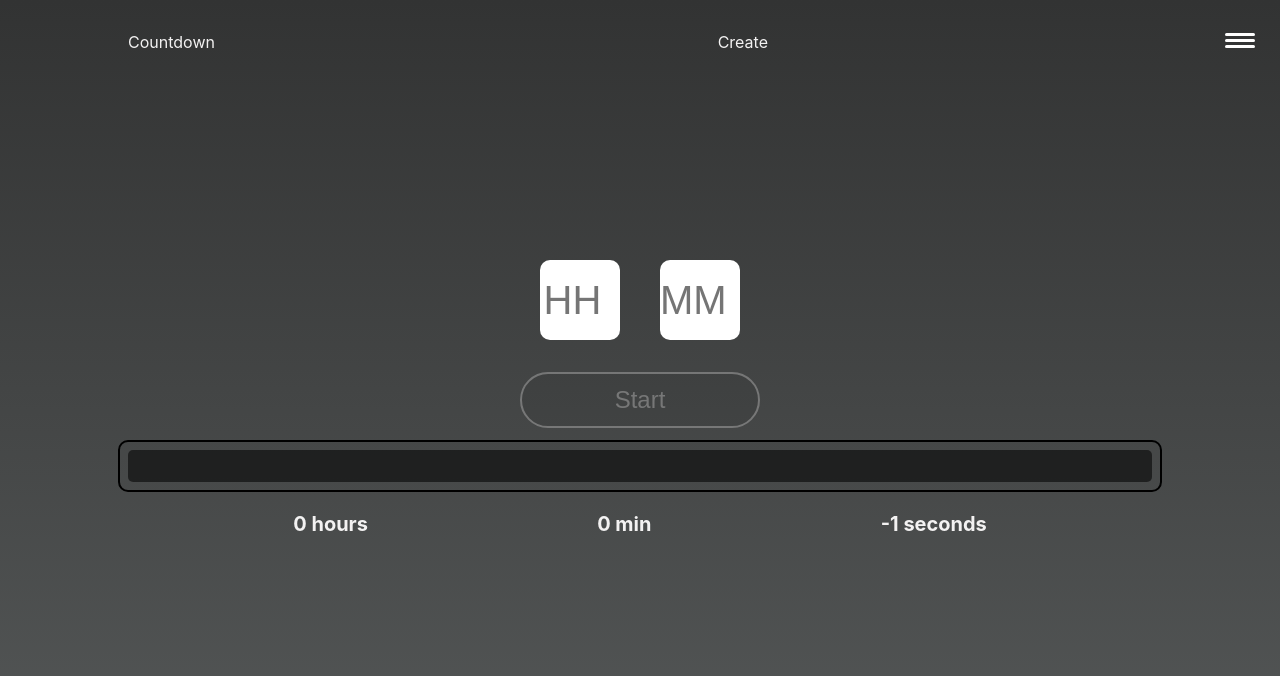
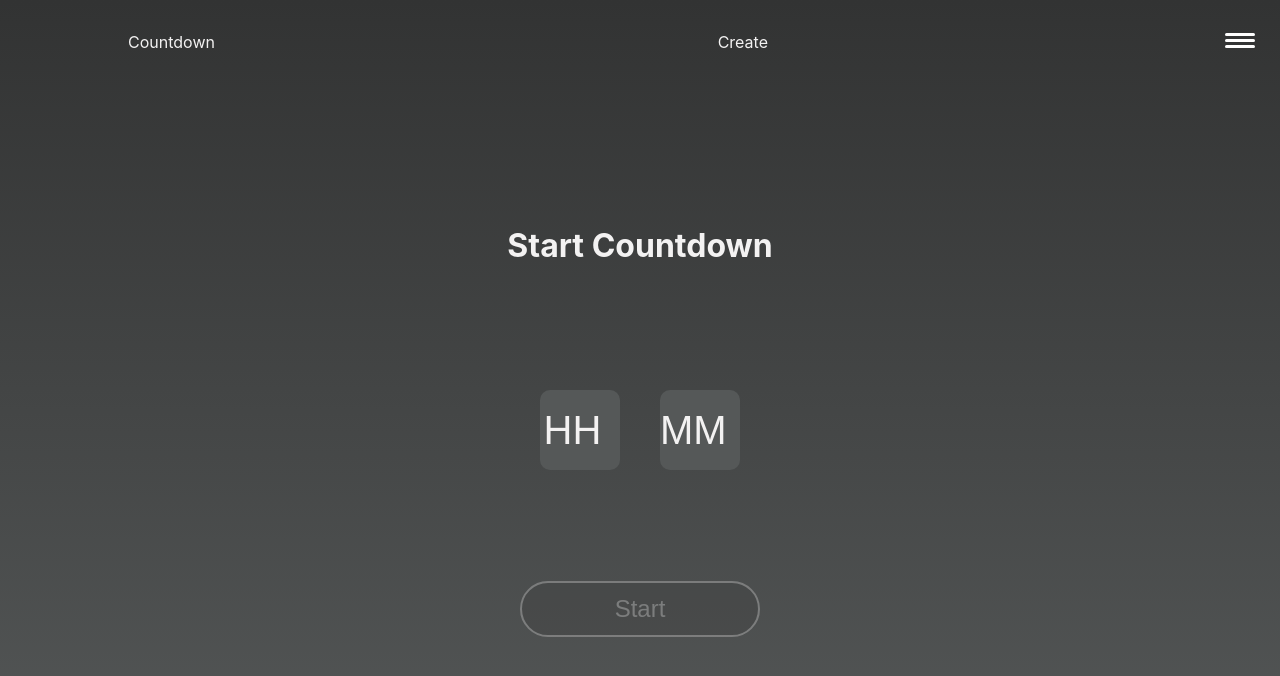
Before and after one commit to elisabethdeborah/elisabethdeborah.github.io, a React (Create React App) app in the folder tomato-app/tomato-app/: page / in a window 1280 px wide. Shown: the top 676 px of the page. Built offline with nearby package versions, Linux system fonts and the light colour scheme.

Commit message:
countdown and stopwatch functions

```diff
--- a/tomato-app/tomato-app/src/App.css
+++ b/tomato-app/tomato-app/src/App.css
@@ -11,6 +11,7 @@
 	--timer-yellow: hsl(60, 100%, 50%);
 	--timer-orange: hsl(39, 100%, 50%);
 	--timer-red: hsl(0, 100%, 50%);
+	--button-bg: #32333359;
 }
 
 
@@ -26,37 +27,40 @@ html, body {
   align-items: center;
   width: 100vw;
   text-align: center;
-  background-color: var(--dark);
   min-height: 100vh;
   position: relative;
+  background-color: var(--dark);
   background-image: linear-gradient(to bottom, var(--dark), var(--dark-background));
 }
 
 .app-started {
 	background-image: none;
 	transition: background-color 1s linear;
+	background-color: var(--timer-green);
 }
 
-.timebar-container {
-	width: 80vw;
-	border: 2px solid black;
-	border-radius: 10px;
-	height: 2.5em;
+
+
+.passed-time-container {
+	width: 100vw;
 	display: flex;
+	flex-direction: column;
 	align-items: center;
-	justify-self: flex-start;
-	padding: .25em .5em;
+	justify-content: space-evenly;
 }
+
+
 
 .timebar {
 	height: 2em;
 	border-radius: 5px;
-	background-color: rgba(0, 0, 0, 0.555);
+	background-color: var(--button-bg);
 	display: flex;
 	align-items: center;
 	justify-content: center;
 	transition: all 2s linear;
 }
+
 
 .time-passed-container {
 	width: 90vw;
@@ -66,12 +70,62 @@ html, body {
 }
 
 
+
+.stage-2 *, .stage-2 .timer-buttons button, .close-timer > button {
+	transition: color 250ms ease-in;
+	color: var(--dark);
+}
+
+.stage-2 .timer-buttons button, .close-timer > button, .timebar-container {
+	border: 2px outset var(--dark);
+}
+
+.stage-2 svg line {
+	stroke: var(--dark)
+}
+
+.close-timer > button {
+	border-radius: 100%;
+    padding: 10px 12px;
+	color: var(--light);
+	background-color: var(--button-bg);
+}
+
+.close-timer > button:not(.stage-2 .close-timer > button) {
+	border: 2px outset var(--light);
+}
+
+.timebar-container {
+	width: 80vw;
+	border-radius: 10px;
+	height: 2.5em;
+	display: flex;
+	align-items: center;
+	justify-self: flex-start;
+	padding: .25em .5em;
+}
+
+.timebar-container:not(.stage-2 .timebar-container) {
+	border: 2px outset var(--light);
+}
+
 h1 {
 	font-size: 2em;
+	color: var(--light);
 }
+
+/* h1.countdown-header , h1.save-form-header , h1.time-tomato-header {
+	font-size: 2.5em;
+} */
+
+h1.save-form-header {
+	margin-bottom: 2em;
+}
+
 h2 {
 	font-size: 1.5em;
 }
+
 h3 {
 	font-size: 1.25em;
 }
@@ -89,13 +143,15 @@ svg {
 button:not(.close-timer > button) {
 	padding: .5em 0;
 	width: 10em;
-    background-color: #32333359;
+    background-color: var(--button-bg);
     border: 2px outset var(--light);
     color: var(--light);
     border-radius: 255px;
     margin: .5em;
     font-size: 1.5em;
 }
+
+
 
 button:hover {
 	background-color: var(--light);
@@ -133,6 +189,7 @@ header {
     width: 80vw;
     justify-content: space-between;
 	list-style: none;
+	flex-grow: 1;
 }
 
 nav.navbar {
@@ -278,62 +335,124 @@ nav.navbar a {
 }
 
 /* TIMER */
-.countdown-container {
-	position: absolute;
+.countdown-container, .stopwatch-container, .save-form {
+	position: relative;
 	display: flex;
     flex-direction: column;
-    justify-content: space-evenly;
     align-items: center;
+	justify-self: center;
 /* 	width: 100vw; */
 	color: var(--light);
+	transition: all 250ms ease;
+    height: 80vh;
+	bottom: 5vh;
+}
+
+.stopwatch-create-container {
+	flex-grow: 2;
+}
+
+.countdown-container, .save-form {
+    justify-content: space-evenly;
+}
+
+.countdown-container-started  {
+	position: relative;
+/* 	top: 5vh; */
+    height: 70vh;
+    justify-content: center;
 	transition: all 250s ease;
 }
 
-.countdown-container-started {
-	/* top: 20vh;
-	height: 50vh; */
+.countdown-container-ended {
 	top: 20vh;
-    height: 70vh;
-    justify-content: space-between;
+	height: 50vh;
 }
 
 .countdown-inputs {
 	position: relative;
     width: 100vw;
-    height: 45vh;
+    /* height: 45vh; */
     left: 0;
-    top: 30vh;
+    top: 0;
 }
 
-.countdown-inputs input {
+
+
+.countdown-inputs input, .save-form input {
 	height: 2em;
-    width: 2em;
     border-radius: 10px;
     margin: .5em;
     padding: 0;
     text-align: center;
     border: none;
-    font-size: 2.5em;
+	background-color: var(--dark-background);
+	color: var(--light);
 }
 
+.countdown-inputs input, .save-form input:not(.tomato-name-input) {
+    width: 2em;
+	font-size: 2.5em;
+}
 
-.countdown-inputs input:focus {
+.countdown-inputs input:focus, .save-form input:focus {
 	outline: none;
-	border: none;
+	background-color: var(--light);
+	color: var(--dark);
 }
+
+.countdown-inputs input::placeholder, .save-form input::placeholder {
+	color: var(--light);
+}
+
+.countdown-inputs input:focus::placeholder, .save-form input:focus::placeholder {
+	color: var(--dark);
+}
+
+.countdown-inputs input:focus label, .save-form input:focus::placeholder label {
+	position: absolute;
+}
+
+.tomato-name-input {
+	width: 80vw;
+	font-size: 2em;
+}
+
+.stopwatch-second-header {
+	display: flex;
+	flex-direction: column;
+	align-items: center;
+}
+
+/* .save-number-input {
+
+} */
+
+.save-form {
+	display: flex;
+	align-items: center;
+	height: 80vh;
+	justify-content: space-evenly;
+
+	transition: all 250ms ease;
+}
+
 
 .timer-container {
 	display: flex;
     justify-content: space-evenly;
 	align-items: center;
-	width: 100vw;/*
+	height: 30vh;
+	width: 100vw;
+	transition: all 250s ease;
+	/*
 	position: fixed;
     top: 40%;
     left: 0;
     right: 0; */
 }
 
-.timer-container h2 {
+.timer-container h2, .stopwatch-container h2 {
 	width: 2em;
 	text-align: center;
 	font-size: 3em;
@@ -342,6 +461,9 @@ nav.navbar a {
 .timer-buttons {
 	position: relative;
 	align-self: center;
+	margin-bottom: 2em;
+
+	transition: all 250ms ease;
 }
 
 .close-timer {
@@ -350,13 +472,7 @@ nav.navbar a {
     right: 10vw;
 }
 
-.close-timer > button {
-	border-radius: 100%;
-    padding: 10px 12px;
-	background-color: #ffffff00;
-	color: var(--light);
-	border: 2px outset var(--light);
-}
+
 
 
 
--- a/tomato-app/tomato-app/src/App.js
+++ b/tomato-app/tomato-app/src/App.js
@@ -21,7 +21,7 @@ function App() {
 	const [ seconds, setSeconds ] = useState(0)
 	const [ running, setRunning ] = useState(false)
 	const [ beenStarted, setBeenStarted ] = useState(false)
-	const [timeLeft, setTimeLeft] = useState(0);
+	const [ timeLeft, setTimeLeft ] = useState(0);
 	const [ currentHours, setCurrentHours ] = useState(hours)
 	const [ currentMinutes, setCurrentMinutes ] = useState(minutes)
 	const [ currentSeconds, setCurrentSeconds ] = useState(seconds)
@@ -33,16 +33,21 @@ function App() {
 	const [ colorCode, setColorCode ] = useState('')
 
 	//STOPWATCH
-	const [stopwatchTime, setStopwatchTime] = useState(0)
+	const [ stopwatchTime, setStopwatchTime ] = useState(0)
 	const [ counting, setCounting ] = useState(false)
 	const [ countingStarted, setCountingStarted ] = useState(false)
+	const [ viewStopwatch, setViewStopwatch ] = useState(false)
+
+	const [ chooseCreate, setChooseCreate ] = useState(true)
 
 	//MY TOMATOES
 
 	const [ tomatoName, setTomatoName ] = useState('')
 	const [ nameIsValid, setNameIsValid ] = useState(false)
 	const [ viewSaveForm, setViewSaveForm ] = useState(false)
-
+	const [ tomatoHours, setTomatoHours ] = useState(0)
+	const [ tomatoMinutes, setTomatoMinutes ] = useState(0)
+	const [ tomatoSeconds, setTomatoSeconds ] = useState(0)
 
 	//MY TOMATODOS
 	const [ checked, setChecked ] = useState(false)
@@ -53,6 +58,11 @@ function App() {
 		setRunning(!running)
 		setBeenStarted(true)
 		setTotalTime((Number(hours)*60*60)+(Number(minutes)*60)+Number(seconds))
+		if (timePercent!==100) {
+			setCurrentHours(0)
+			setCurrentMinutes(0)
+			setCurrentSeconds(0)
+		}
 	}
 
 	const handlePause = () => {
@@ -71,7 +81,16 @@ function App() {
 		setMinutes(0)
 		setSeconds(0)
 		setHours(0)
+		setViewStopwatch(false)
+		setViewSaveForm(false)
+		setCounting(false)
+		setCountingStarted(false)
+		setTomatoHours(0)
+		setTomatoMinutes(0)
+		setTomatoSeconds(0)
 	}
+
+
 
 	useEffect(() => {
 		if ( running ) {
@@ -103,7 +122,9 @@ useEffect(() => {
 	const intervalId = setInterval(() => {
 	  setStopwatchTime(stopwatchTime + 1);
 	}, 1000);
-
+	setTomatoHours(parseInt(stopwatchTime/60/60))
+	setTomatoMinutes(parseInt(stopwatchTime/60))
+	setTomatoSeconds(stopwatchTime%60)
 	// clear interval on re-render to avoid memory leaks
 	return () => clearInterval(intervalId);
 	// add timeLeft as a dependency to re-rerun the effect when we update it
@@ -123,6 +144,8 @@ const handleWatchReset = () => {
 	setCountingStarted(false)
 	setViewSaveForm(false)
 }
+
+
 
 //////
 
@@ -144,16 +167,28 @@ const generateId = () => {
 }
 
 const saveTomatoObj = () => {
-
+console.log('time: ', stopwatchTime);
 	let id = generateId()
 
 	let newTomato = {
 		id: id,
 		name: tomatoName,
-		time: parseInt(stopwatchTime)
+		time: stopwatchTime
 	}
+
 	console.log('newTomato inside savetomato: ', newTomato);
+	handleWatchReset()
+
+	setCounting(false)
+	setCountingStarted(false)
+	setViewSaveForm(false)
+
+	handleCloseCountdown()
+	setTomatoName('')
+	setNameIsValid(false)
+
 }
+
 
 
 const saveTodoObj = () => {
@@ -215,54 +250,18 @@ useEffect(() => {
 //120 -> 60, procent , 25 -> 50
 
 	const handleBackgroundColor = () => {
+		console.log('dynamisk färgkod: ', parseInt(((timeLeft/totalTime)*100)*1.3), 'totaltime, timeleft: ', totalTime, timeLeft/* , '25+(totalTime - timeLeft)', 25+(1-(timeLeft/totalTime)) */, 'test: ', parseInt((1-(timeLeft/totalTime))*65)+25 );
 		if (timePeriod === 'stage-1'){
-			setColorCode(`hsl(${parseInt((timeLeft/totalTime)*100)*1.3}, 100%, ${25+(totalTime - timeLeft)}%`)
+			setColorCode(`hsl(${parseInt(((timeLeft/totalTime)*100)*1.3)}, 100%, ${parseInt((1-(timeLeft/totalTime))*65)+25}%`)
 		} else if (timePeriod !== 'stage-1'){
-			setColorCode(`hsl(${parseInt((timeLeft/totalTime)*100)*1.3}, 100%, 50%)`)
+			setColorCode(`hsl(${parseInt(((timeLeft/totalTime)*100)*1.3)}, 100%, 50%)`)
 		}
 	}
-
-	/*
-
-	--timer-green: hsl(120, 100%, 25%);
-	--timer-yellow: hsl(60, 100%, 50%);
-	--timer-orange: hsl(39, 100%, 50%);
-	--timer-red: hsl(0, 100%, 50%);
-
-
-	period-1: 120/2, 100, 25*2
-	--timer-green: hsl(120, 100%, 25%);
-
-	period-2: 60* 0.66, 100, 50
-	--timer-yellow: hsl(60, 100%, 50%);
-
-	period-3:
-
-	--timer-orange: hsl(40, 100%, 50%);
-	period-3: 40*0, 100, 50
-	--timer-red: hsl(0, 100%, 50%);
-
-
---timer-green: hsl(100, 100%, 33%);
-	--timer-yellow: rgb(238, 255, 82);
-	--timer-orange: hsl(33, 100%, 66%);
-	--timer-red: hsl(0, 100%, 66%);
-
-
-		--timer-green: rgb(0, 128, 0);
-	--timer-yellow: rgb(255, 255, 0);
-	--timer-orange: rgb(255, 165, 0);
-	--timer-red: rgb(255, 0, 0);
-
-
-	*/
 
 	return (
 		<div className={ beenStarted ? `App app-started ${timePeriod}`: "App"}
 		style={timeLeft < totalTime ? {
-			backgroundColor: colorCode /* `hsl(${parseInt((timeLeft/totalTime)*100)}, 100%, ${25+(totalTime - timeLeft)}%` */,
-			//transition: `background-color ${totalTime/3}s ease`,
-			//backgroundColor: `hsl(${parseInt(timeLeft/totalTime*100)}, 100%, ${(timeLeft/totalTime)*100})`
+			backgroundColor: colorCode
 		  }:null}>
 
 		<Router>
@@ -272,7 +271,7 @@ useEffect(() => {
 					<CountdownSection timePercent={timePercent} timeLeft={timeLeft} handleCloseCountdown={handleCloseCountdown} setTotalTime={setTotalTime} totalTime={totalTime} beenStarted={beenStarted} setBeenStarted={setBeenStarted} validateNumbers={validateNumbers} handlePause={handlePause} handleStart={handleStart} setRunning={setRunning} running={running} currentHours={currentHours} currentMinutes={currentMinutes} currentSeconds={currentSeconds} hours={hours} minutes={minutes} generateId={generateId} />
 				</Route>
 				<Route path="/createTomato">
-					<StopwatchSection stopwatchTime={stopwatchTime} countingStarted={countingStarted} counting={counting} viewSaveForm={viewSaveForm} handleWatchStart={handleWatchStart} handleWatchReset={handleWatchReset} setViewSaveForm={setViewSaveForm} saveTomatoObj={saveTomatoObj} nameIsValid={nameIsValid} setStopwatchTime={setStopwatchTime} setTomatoName={setTomatoName} validateName={validateName} saveTodoObj={saveTodoObj} generateId={generateId} />
+					<StopwatchSection handleCloseCountdown={handleCloseCountdown} chooseCreate={chooseCreate} setChooseCreate={setChooseCreate} setTomatoHours={setTomatoHours} tomatoHours={tomatoHours} setTomatoMinutes={setTomatoMinutes} tomatoMinutes={tomatoMinutes} setTomatoSeconds={setTomatoSeconds} tomatoSeconds={tomatoSeconds} stopwatchTime={stopwatchTime} countingStarted={countingStarted} counting={counting} setViewStopwatch={setViewStopwatch} viewStopwatch={viewStopwatch} viewSaveForm={viewSaveForm} handleWatchStart={handleWatchStart} handleWatchReset={handleWatchReset} setViewSaveForm={setViewSaveForm} saveTomatoObj={saveTomatoObj} nameIsValid={nameIsValid} setStopwatchTime={setStopwatchTime} setTomatoName={setTomatoName} validateName={validateName} saveTodoObj={saveTodoObj} generateId={generateId} />
 				</Route>
 				<Route path="/myTomatoes">
 					<MyTomatoes />
--- /dev/null
+++ b/tomato-app/tomato-app/src/components/CloseButton.js
@@ -0,0 +1,14 @@
+const CloseButton = ({handleCloseCountdown}) => {
+	return (
+		<aside className="close-timer">
+				<button onClick={() => handleCloseCountdown()}>
+					<svg width="24" height="25" viewBox="0 0 24 25" fill="none" xmlns="http://www.w3.org/2000/svg">
+						<line x1="2.12132" y1="3" x2="21.2132" y2="22.0919" stroke="white" strokeWidth="3" strokeLinecap="round"/>
+						<line x1="2.3934" y1="21.4852" x2="21.4853" y2="2.39336" stroke="white" strokeWidth="3" strokeLinecap="round"/>
+					</svg>
+				</button>
+			</aside>
+	)
+}
+
+export default CloseButton
--- a/tomato-app/tomato-app/src/components/CountdownSection.js
+++ b/tomato-app/tomato-app/src/components/CountdownSection.js
@@ -1,28 +1,30 @@
 import Timer from "./Timer"
 import CountdownInput from "./CountdownInputs"
+import CloseButton from "./CloseButton"
 
-const CountdownSection = ({handleCloseCountdown, timePercent, timeLeft, setTotalTime, totalTime, beenStarted, setBeenStarted, validateNumbers, handlePause, handleStart, setRunning, running, currentHours, currentMinutes,currentSeconds, hours, minutes}) => {
+const CountdownSection = ({ handleCloseCountdown, timePercent, timeLeft, setTotalTime, totalTime, beenStarted, setBeenStarted, validateNumbers, handlePause, handleStart, setRunning, running, currentHours, currentMinutes,currentSeconds, hours, minutes}) => {
 
 
 
 
 	return (
-		<section className={beenStarted ? "countdown-container countdown-container-started":"countdown-container"}>
+		<section className={beenStarted && timeLeft> -1 ? "countdown-container countdown-container-started":"countdown-container"}>
 
-
-		{beenStarted ? <aside className="close-timer"><button onClick={() => handleCloseCountdown()}>
-		<svg width="24" height="25" viewBox="0 0 24 25" fill="none" xmlns="http://www.w3.org/2000/svg">
-			<line x1="2.12132" y1="3" x2="21.2132" y2="22.0919" stroke="white" strokeWidth="3" strokeLinecap="round"/>
-			<line x1="2.3934" y1="21.4852" x2="21.4853" y2="2.39336" stroke="white" strokeWidth="3" strokeLinecap="round"/>
-		</svg>
-			</button></aside>: <CountdownInput validateNumbers={validateNumbers} />}
+		{beenStarted ?
+			<CloseButton handleCloseCountdown={handleCloseCountdown} />
+			:
+			<>
+				<h1 className="countdown-header">Start Countdown</h1>
+				<CountdownInput validateNumbers={validateNumbers} />
+			</>
+		}
 		{beenStarted ? <Timer currentHours={currentHours} currentMinutes={currentMinutes} currentSeconds={currentSeconds} /> : null}
 		{
-			beenStarted ?
+			beenStarted && timeLeft > -1 ?
 				<section className="timer-buttons">
-					<button type="submit" onClick={handlePause} disabled={ ( !hours > 0 && !minutes > 0 ) ? true : false } >
+					{ beenStarted && timePercent!==100 ? <button type="submit" onClick={handlePause} disabled={ ( !hours > 0 && !minutes > 0 ) ? true : false } >
 						{running ? 'Pause' : 'Resume'}
-					</button>
+					</button>:null}
 					<button type="submit" onClick={handleStart} disabled={ ( !hours > 0 && !minutes > 0 ) ? true : false }>
 						{running ? 'Stop' : 'Restart'}
 					</button>
@@ -34,17 +36,20 @@ const CountdownSection = ({handleCloseCountdown, timePercent, timeLeft, setTotal
 				</section>
 		}
 		{
-			/* beenStarted ?  */
+			 beenStarted && timeLeft > -1 ?
+			<section className="passed-time-container">
 				<article className="timebar-container">
 				{console.log('Timebar: ', timePercent)}
 					<section className="timebar" style={{ width: 100-timePercent +'%'}}></section>
-			</article> /* : null */
-		}
+				</article>
 				<article className="time-passed-container">
 					<h3 className="time-passed">{ parseInt(((totalTime-1) - timeLeft)/60/60)} hours</h3>
 					<h3 className="time-passed">{ parseInt(((totalTime-1) - timeLeft)/60) } min</h3>
-			<h3 className="time-passed">{((totalTime-1) - timeLeft)%60 } seconds</h3>
+					<h3 className="time-passed">{ ((totalTime-1) - timeLeft)%60 > -1? ((totalTime-1) - timeLeft)%60: 0 } seconds</h3>
 				</article>
+			</section>
+			:null
+		}
 		</section>
 	)
 }
```
Also changed, not shown: tomato-app/tomato-app/src/components/Header.js (+1 -7 lines), tomato-app/tomato-app/src/components/SaveForm.js (+44 -5 lines), tomato-app/tomato-app/src/components/Stopwatch.js (added, +43 -0 lines), tomato-app/tomato-app/src/components/StopwatchSection.js (+54 -8 lines). Lines whose indentation alone changed are shown as unchanged.
